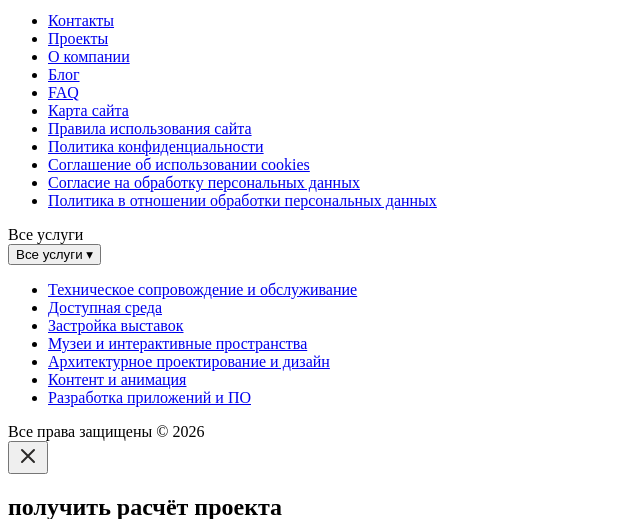
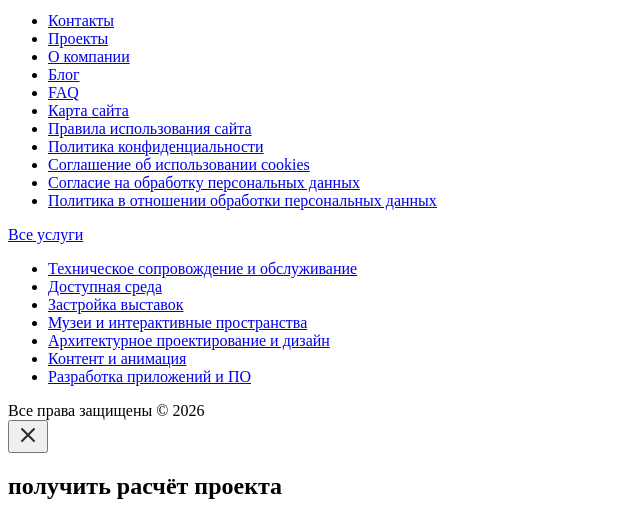
Before and after one commit to JaBrik228/cultnova-backend, a Django app: template templates/project_detail.html in a window 1280 px wide; the page is wider, and only the part inside the window is pictured. Shown: the part 2744-3263 px from the top of that part, without its empty margins (0-640 px from the left). Run offline with Django 5.2, Linux system fonts and the light colour scheme; the template is opened without the code that fills it, so the values that code supplies are empty.

Commit message:
fix(layout): sync header and footer links

```diff
--- a/templates/partials/footer.html
+++ b/templates/partials/footer.html
@@ -1,4 +1,4 @@
-<!-- source: src/partials/footer.html; synced: 2026-04-21T10:55:10Z -->
+<!-- source: src/partials/footer.html; synced: 2026-04-27T12:02:47Z -->
 <footer class="footer" itemscope itemtype="https://schema.org/WPFooter">
   <div class="footer__container container">
     <div class="footer__col footer__brand" itemscope itemtype="https://schema.org/Organization" itemid="https://cultnova.ru/#organization">
@@ -49,7 +49,7 @@
           </a>
         </div>
         <div class="footer__app">
-          <a class="footer__app-title" href="../info/about//#my-museum-app">Приложение "Мой музей"</a>
+          <a class="footer__app-title" href="/info/about/#my-museum-app">Приложение "Мой музей"</a>
           <div class="footer__app-links">
             <a href="https://play.google.com/store/apps/details?id=com.titikuniverse.museum&hl=ru&ysclid=mnd95p8tvj594437705&pli=1" aria-label="Google Play">
               <svg width="20" height="20" viewBox="0 0 20 20" fill="none" xmlns="http://www.w3.org/2000/svg">
@@ -124,10 +124,7 @@
       </ul>
     </nav>
     <div class="footer__col footer__services">
-      <div class="footer__services-title">Все услуги</div>
-      <button class="footer__services-toggle" type="button">
-        Все услуги <span class="arrow">▾</span>
-      </button>
+      <a class="footer__services-title" href="/services/">Все услуги</a>
       <ul class="footer__services-list">
         <li>
           <a href="/create/service/">Техническое сопровождение и обслуживание</a>
--- a/templates/partials/header.html
+++ b/templates/partials/header.html
@@ -1,4 +1,4 @@
-<!-- source: src/partials/header.html; synced: 2026-04-16T16:00:45Z -->
+<!-- source: src/partials/header.html; synced: 2026-04-27T12:02:31Z -->
 <header class="header" itemscope itemtype="https://schema.org/WPHeader">
   <div class="header-content">
     <div class="header-content__start">
@@ -138,7 +138,7 @@
   <div class="mobile-header__container">
     <a href="/" class="mobile-header__logo">
       <img
-        src="//site-icons/logo-mobile.svg"
+        src="/site-icons/logo-mobile.svg"
         alt="cultnova"
         width="107"
         height="30"
```
